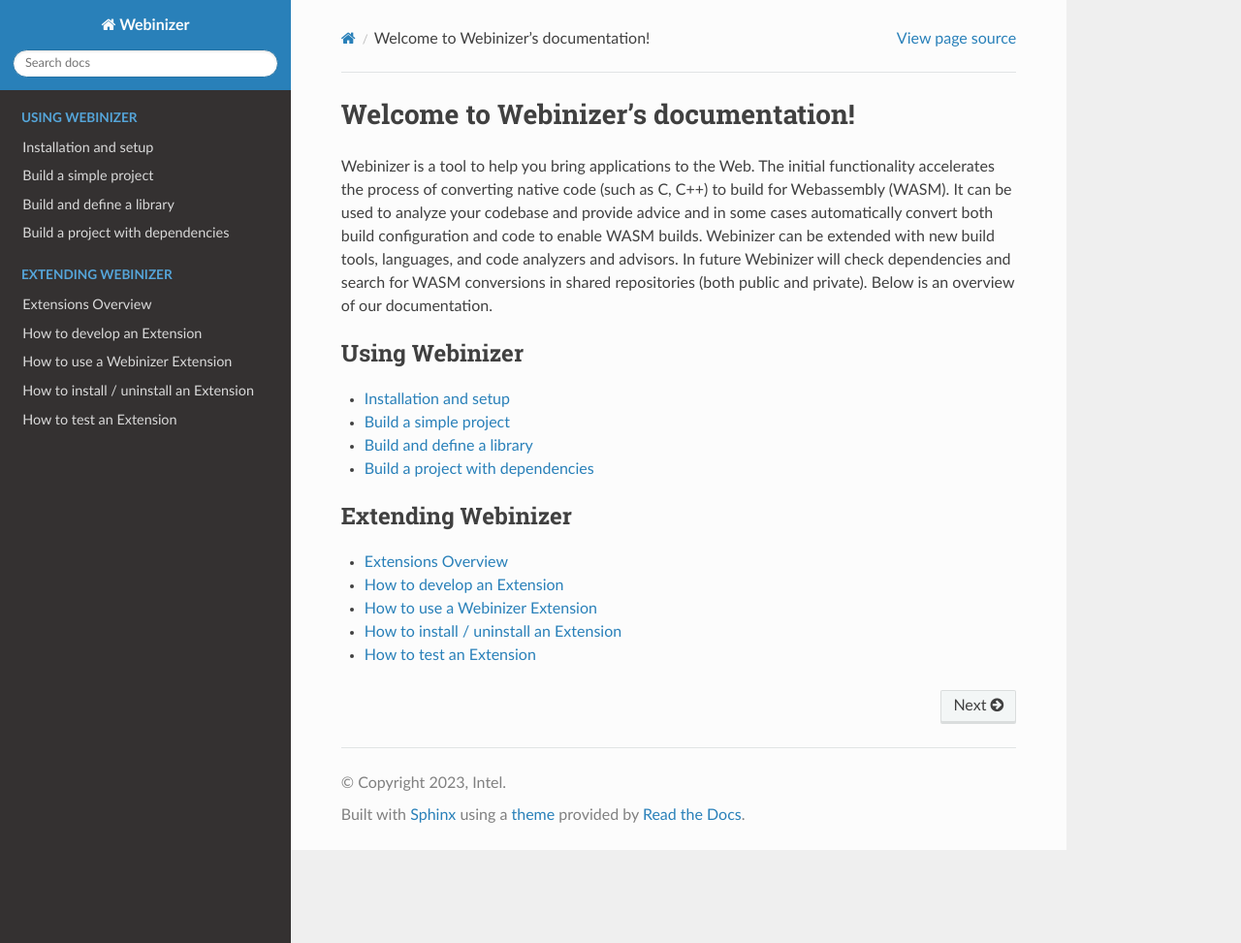
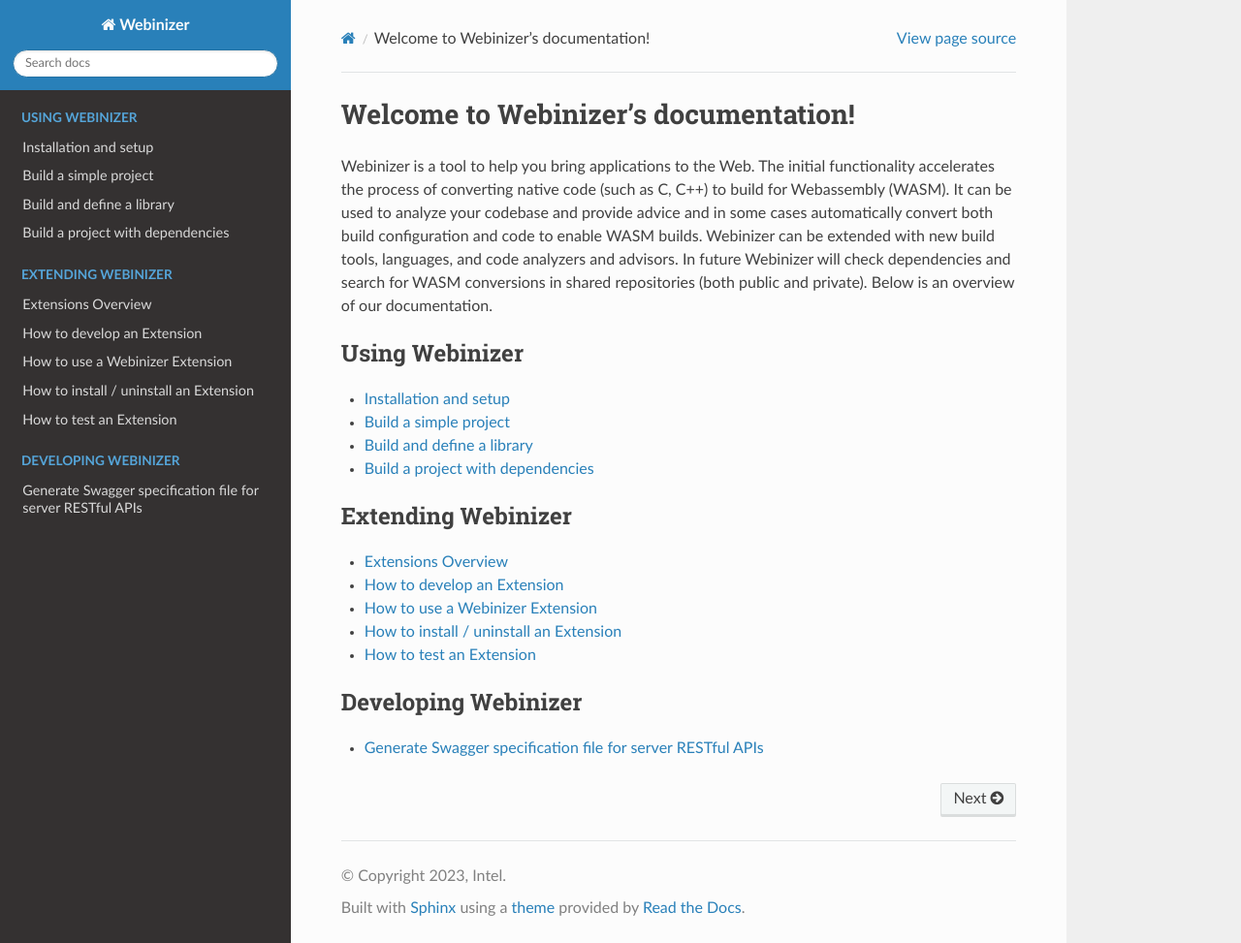
Before and after one commit to web-devkits/webinizer, a Sphinx documentation site: the page built from documentation/index.rst, in a window 1280 px wide and 973 px high. Shown: the whole window at 97% size. Built offline with Sphinx 7.4.7 and the Read the Docs theme 2.0.0, drawn with Linux system fonts in a browser that asks for light colours.

Commit message:
update index and README

```diff
--- a/documentation/api/swagger-spec.rst
+++ b/documentation/api/swagger-spec.rst
@@ -3,7 +3,7 @@
 Generate Swagger specification file for server RESTful APIs
 ######################
 
-This section will introduce how to set up swagger specification auto-generation tool ``swagger-autogen``, how to use it to generate spec file and how to visualize and try the requests execution with `Swagger UI
+This section will introduce how to set up swagger specification auto-generation tool `swagger-autogen <https://github.com/swagger-autogen/swagger-autogen>`_, how to use it to generate spec file and how to visualize and try the requests execution with `Swagger UI
 <https://github.com/swagger-api/swagger-ui>`_ tool.
 
 Generation
--- a/documentation/index.rst
+++ b/documentation/index.rst
@@ -23,3 +23,9 @@
    extensions/use-an-extension.rst
    extensions/install-an-extension.rst
    extensions/test-an-extension.rst
+
+.. toctree::
+   :maxdepth: 1
+   :caption: Developing Webinizer
+
+   api/swagger-spec.rst
```
Also changed, not shown: README.md (+2 -0 lines).
